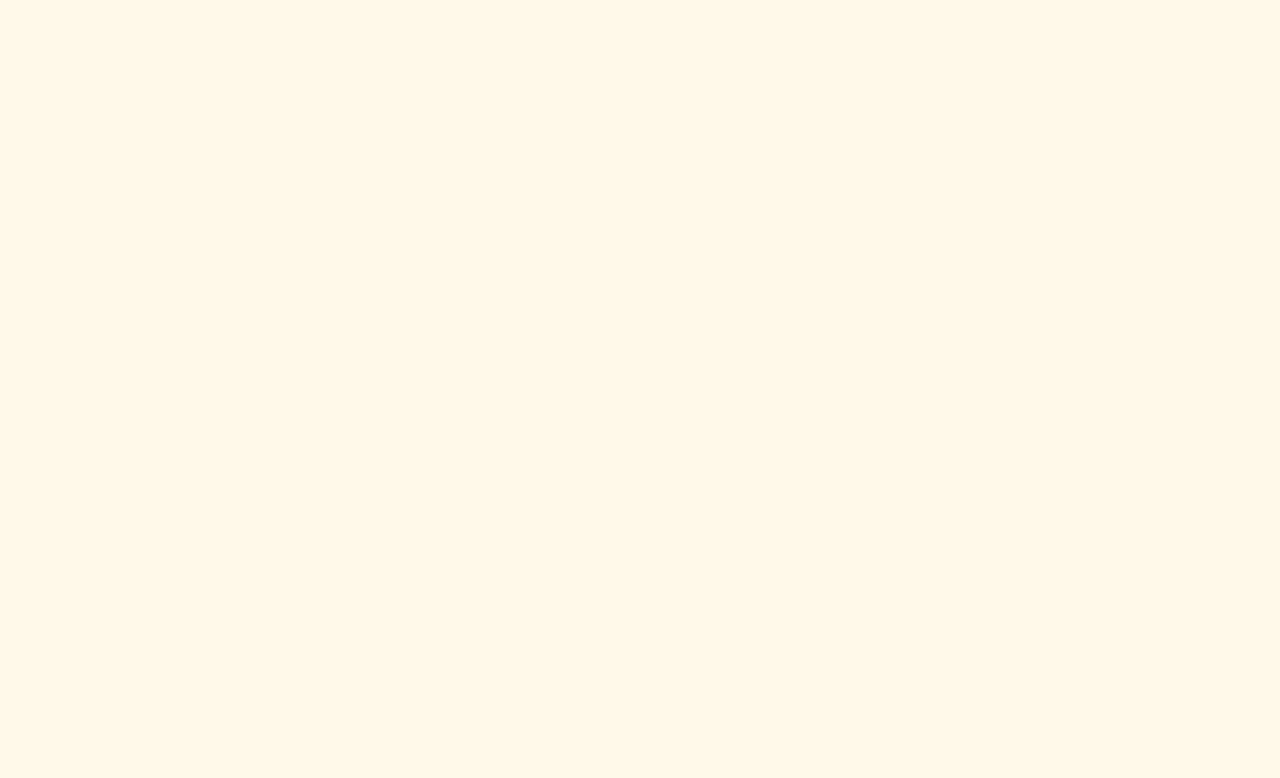
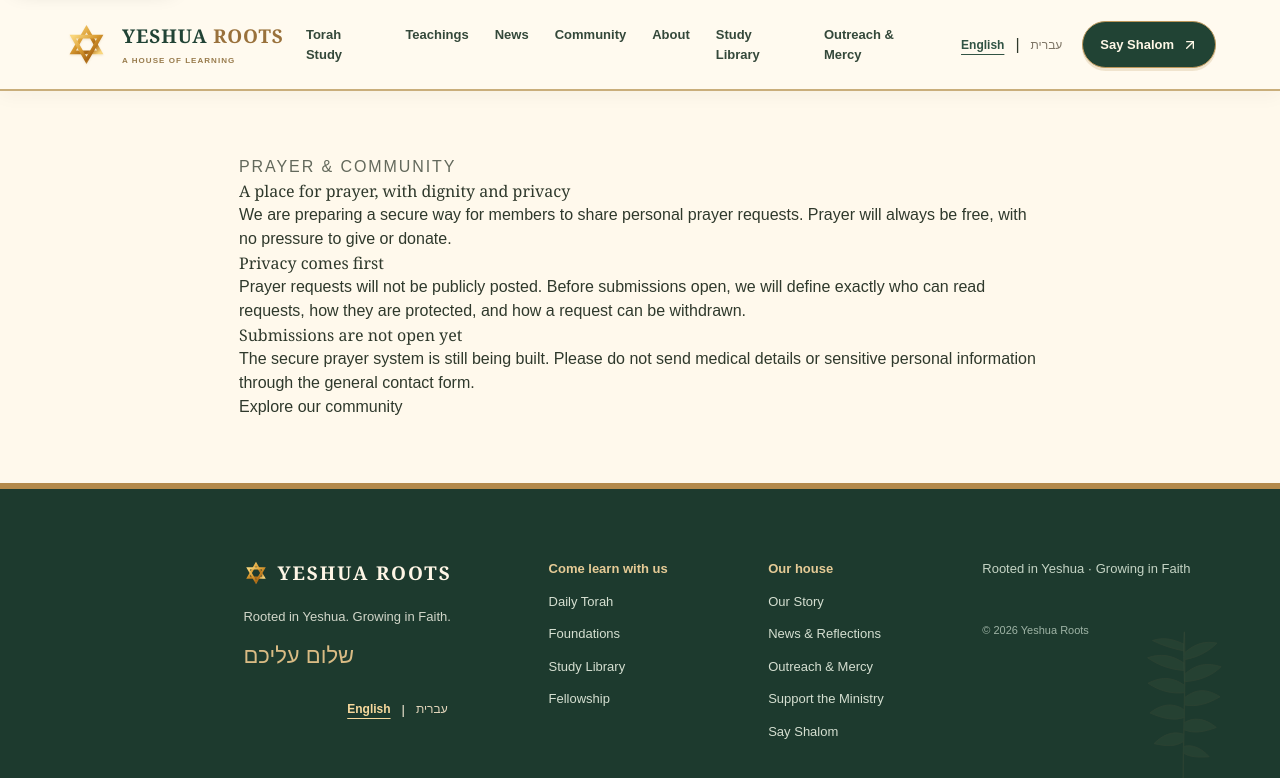
Before and after one commit to desukara/yeshua-roots, a Next.js app: page /prayer in a window 1280 px wide. Before the commit this address had no page. Shown: the top 778 px of the page. Built offline with nearby package versions, Linux system fonts and the light colour scheme.

Commit message:
Add bilingual prayer privacy and launch-status page

```diff
--- /dev/null
+++ b/app/prayer/page.tsx
@@ -0,0 +1,18 @@
+"use client";
+import Link from "next/link";
+import SiteHeader from "../../components/site-header";
+import SiteFooter from "../../components/site-footer";
+import {useLanguage} from "../../components/language-provider";
+export default function PrayerPage(){
+ const {locale}=useLanguage();const he=locale==="he";
+ return <><SiteHeader/><main id="main-content" tabIndex={-1} className="section" style={{maxWidth:850,margin:"0 auto",padding:"4rem 1.5rem"}} dir={he?"rtl":"ltr"}>
+ <p style={{letterSpacing:".12em",opacity:.75}}>{he?"תפילה וקהילה":"PRAYER & COMMUNITY"}</p>
+ <h1>{he?"מקום לתפילה בכבוד ובפרטיות":"A place for prayer, with dignity and privacy"}</h1>
+ <p>{he?"אנו מכינים דרך בטוחה לשלוח בקשות תפילה אישיות. תפילה תהיה תמיד ללא תשלום, ללא לחץ וללא דרישה לתרומה.":"We are preparing a secure way for members to share personal prayer requests. Prayer will always be free, with no pressure to give or donate."}</p>
+ <h2>{he?"פרטיות לפני הכול":"Privacy comes first"}</h2>
+ <p>{he?"בקשות תפילה לא יפורסמו לציבור. לפני פתיחת השירות נגדיר מי רשאי לקרוא בקשות, כיצד הן מוגנות וכיצד אפשר למשוך בקשה.":"Prayer requests will not be publicly posted. Before submissions open, we will define exactly who can read requests, how they are protected, and how a request can be withdrawn."}</p>
+ <h2>{he?"הגשת בקשות עדיין לא זמינה":"Submissions are not open yet"}</h2>
+ <p>{he?"המערכת עדיין בהקמה. אנא אל תשלחו מידע רפואי או אישי רגיש דרך טופס יצירת הקשר הכללי.":"The secure prayer system is still being built. Please do not send medical details or sensitive personal information through the general contact form."}</p>
+ <p><Link href="/community">{he?"חזרה לקהילה":"Explore our community"}</Link></p>
+ </main><SiteFooter/></>;
+}
```
